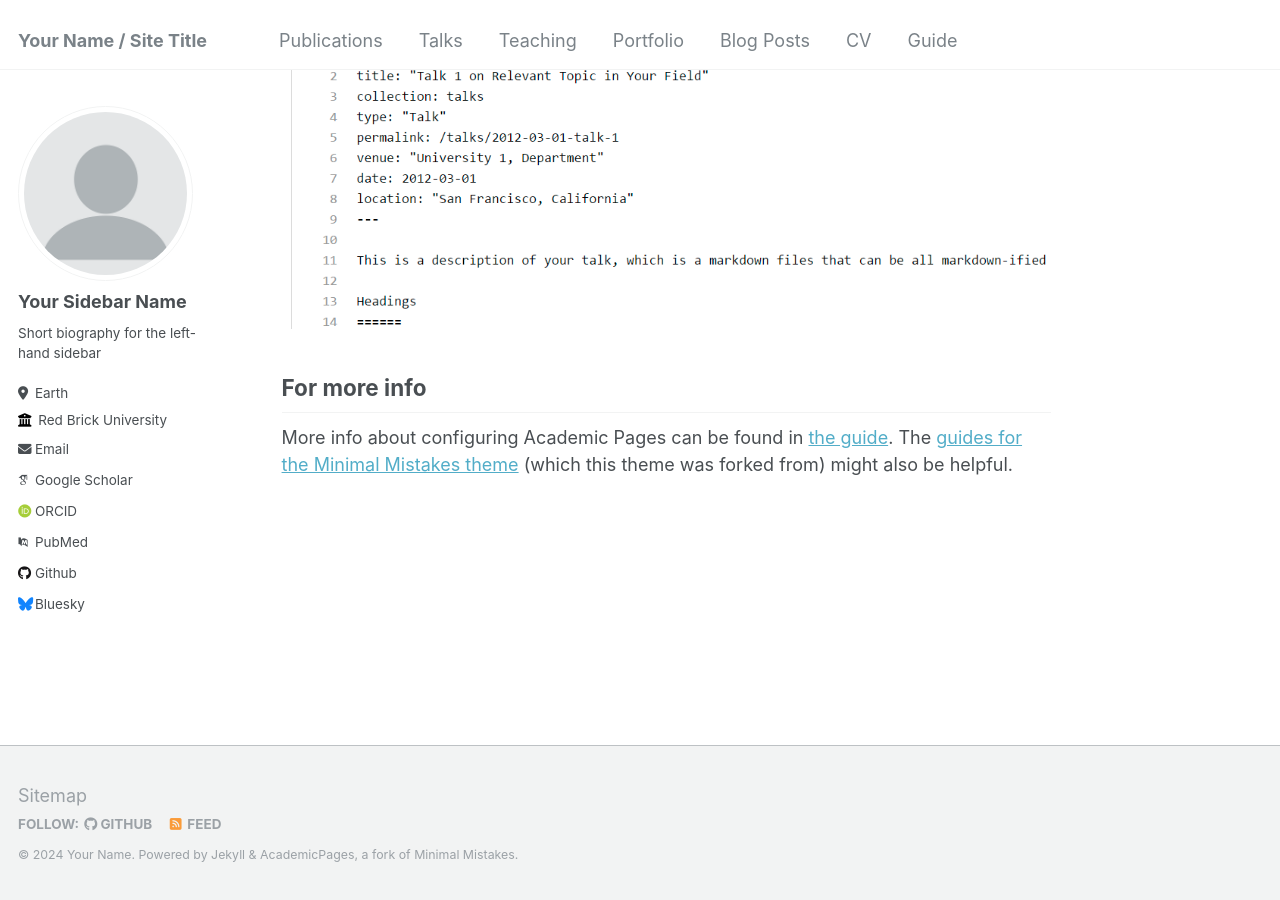
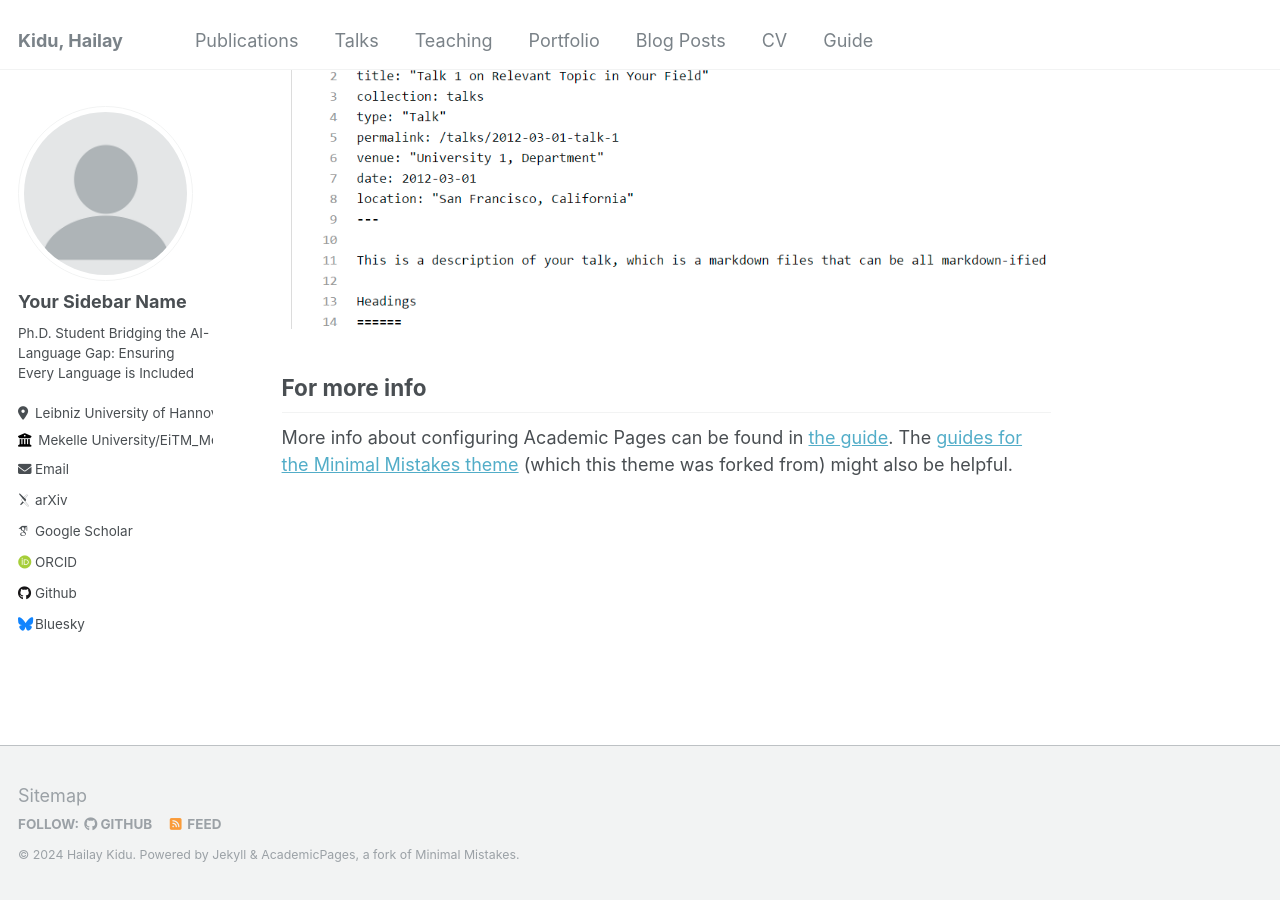
Before and after one commit to hailaykidu/HailayK.Github.io, a Jekyll site: the page built from _pages/about.md, in a window 1280 px wide and 900 px high, scrolled down 2660 px. Built offline with Jekyll 4.4.1, drawn with Linux system fonts in a browser that asks for light colours; some web fonts are replaced.

Commit message:
Update _config.yml

```diff
--- a/_config.yml
+++ b/_config.yml
@@ -8,13 +8,13 @@
 
 # Basic Site Settings
 locale                   : "en-US"
-title                    : "Your Name / Site Title"
+title                    : "Kidu, Hailay"
 title_separator          : "-"
-name                     : &name "Your Name"
+name                     : &name "Hailay Kidu"
 description              : &description "personal description"
-url                      : https://academicpages.github.io # the base hostname & protocol for your site e.g. "https://mmistakes.github.io"
+url                      : https://HailayK.github.io # the base hostname & protocol for your site e.g. "https://mmistakes.github.io"
 baseurl                  : "" # the subpath of your site, e.g. "/blog"
-repository               : "academicpages/academicpages.github.io"
+repository               : "Hailay kidu/HailayK.github.io"
 
 # Site Author - The following control what appear as part of the author content on the side bar.
 #               If a field is blank the icon and link will not appear, otherwise it will be shown.
@@ -24,25 +24,25 @@ author:
   avatar           : "profile.png"
   name             : "Your Sidebar Name"
   pronouns         : # example: "she/her"
-  bio              : "Short biography for the left-hand sidebar"
-  location         : "Earth"
-  employer         : "Red Brick University"
+  bio              : "Ph.D. Student             Bridging the AI-Language Gap: Ensuring Every Language is Included "
+  location         : "Leibniz University of Hannover/L3S Research Center, Germany"
+  employer         : "Mekelle University/EiTM_Mekelle"
   uri              : # URL
-  email            : "none@example.org"
+  email            : "teklehaymanot.l3s.de"
 
   # Academic websites
-  arxiv            : # URL - Update with the correct link to your profile
-  googlescholar    : "https://scholar.google.com/citations?user=PS_CX0AAAAAJ"
+  arxiv            : "https://arxiv.org/login?next_page=/user/"
+  googlescholar    : "https://scholar.google.com/citations?user=DMFcxpgAAAAJ&hl=en&oi=ao"
   impactstory      : # URL
-  orcid            : "http://orcid.org/yourorcidurl"
-  pubmed           : "https://www.ncbi.nlm.nih.gov/pubmed/?term=john+snow"
+  orcid            : "https://orcid.org/0000-0003-2360-3448"
+  PubMed           : #"https://www.ncbi.nlm.nih.gov/pubmed/?term=john+snow"
   researchgate     : # URL
 
   # Repositories and software development
   bitbucket        : # Username - Update with your username on the site
   codepen          : # Username
   dribbble         : # Username
-  github           : "academicpages"
+  github           : "https://github.com/hailaykidu"
   kaggle           : # Username
   stackoverflow    : # User number or user number and name (i.e., use "1" or "1/jeff-atwood")
 
```
